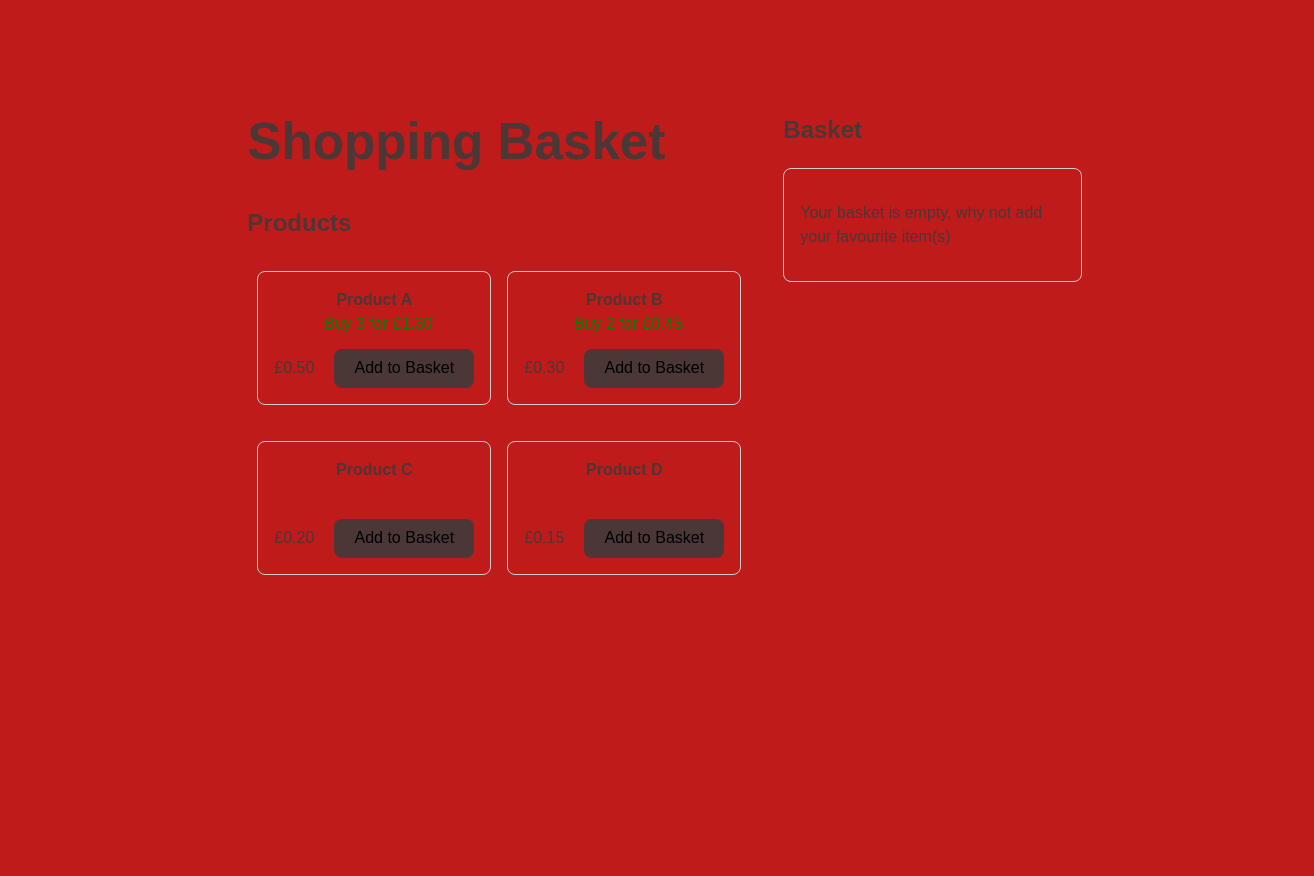
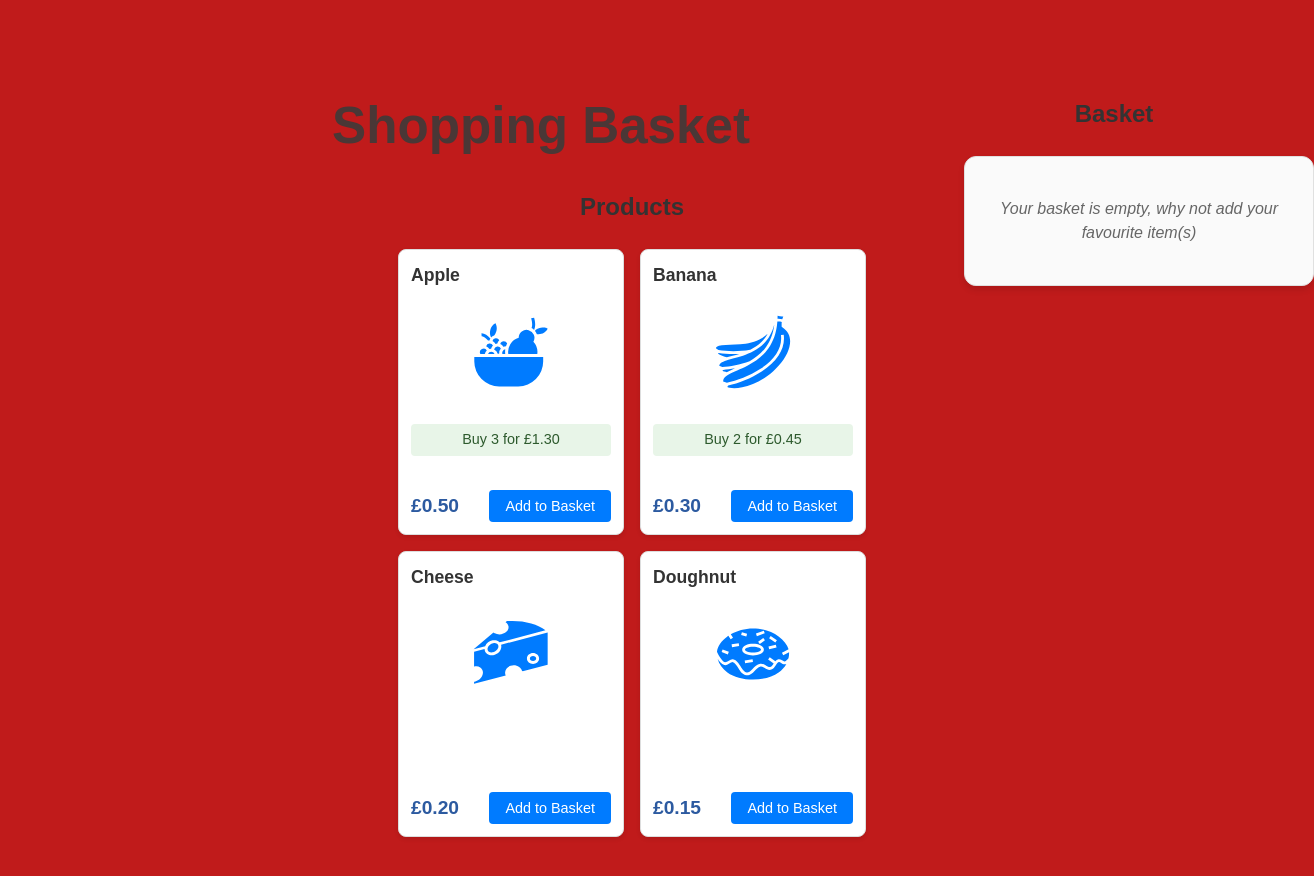
Before and after one commit to joliman89/Kata, a React (Vite) app: page / in a window 1280 px wide. Shown: the top 876 px of the page, 1314 px wide, since content can reach past the window. Before the commit the page ends 800 px from the top, so only its background shows below. Built offline with nearby package versions, Linux system fonts and the light colour scheme.

Commit message:
update styling

```diff
--- a/src/components/Checkout.tsx
+++ b/src/components/Checkout.tsx
@@ -21,6 +21,8 @@ const total = basket.reduce(
   0
 );
 
+
+
   return (
     <div className="checkout-card card">
       <h2>Basket</h2>
@@ -39,7 +41,7 @@ const total = basket.reduce(
               const promo = currentPromotions.find((p) => p.sku === item.product.sku && item.quantity >= p.groupSize
               );
               return (
-              <span key={item.product.sku} className="basket-item">
+              <span key={item.product.sku} className={`basket-item ${promo ? 'has-promotion' : ''}`}>
                 <RxCrossCircled onClick={() => removeFromBasket(item.product)}/>
                 <span className="basket-item-details">
                 {item.product.name} x {item.quantity} = £{(getItemTotal(item, currentPromotions) / 100).toFixed(2)}
--- a/src/components/ProductList.tsx
+++ b/src/components/ProductList.tsx
@@ -1,6 +1,24 @@
 import React from "react";
 import "../styles/common.css";
 import { type ProductListData, currentPromotions, MAX_PER_ROW } from "../config/constants";
+import { GiFruitBowl, GiBananaBunch, GiChocolateBar, GiDonut, GiCheeseWedge } from "react-icons/gi";
+
+const getProductIcon = (iconName: string) => {
+  const iconProps = { size: 80, className: "product-icon" };
+
+  switch (iconName) {
+    case "apple":
+      return <GiFruitBowl {...iconProps} />;
+    case "banana":
+      return <GiBananaBunch {...iconProps} />;
+    case "cheese":
+      return <GiCheeseWedge {...iconProps} />;
+    case "doughnut":
+      return <GiDonut {...iconProps} />;
+    default:
+      return <GiFruitBowl {...iconProps} />;
+  }
+};
 
 
 const ProductList: React.FC<ProductListData> = ({products, addToBasket }) => {
@@ -26,6 +44,9 @@ return (
                 <span>
                   <strong>{product.name}</strong>
                 </span>
+                <div className="product-icon-container">
+                  {getProductIcon(product.icon)}
+                </div>
                 {promo && (
                   <span className="promotion-info">
                     Buy {promo.groupSize} for £{(promo.discountPrice / 100).toFixed(2)}
--- a/src/config/constants.ts
+++ b/src/config/constants.ts
@@ -2,6 +2,7 @@ export type Product = {
   sku: string;
   name: string;
   unitPrice: number;
+  icon: string;
 };
 
 export type BasketItem = {
@@ -16,10 +17,10 @@ export type BasketList = {
 };
 
 export const currentProducts: Product[] = [
-  {sku: "A", name: "Product A", unitPrice: 50},
-  {sku: "B", name: "Product B", unitPrice: 30},
-  {sku: "C", name: "Product C", unitPrice: 20},
-  {sku: "D", name: "Product D", unitPrice: 15}
+  {sku: "A", name: "Apple", unitPrice: 50, icon: "apple"},
+  {sku: "B", name: "Banana", unitPrice: 30, icon: "banana"},
+  {sku: "C", name: "Cheese", unitPrice: 20, icon: "cheese"},
+  {sku: "D", name: "Doughnut", unitPrice: 15, icon: "doughnut"}
 ];
 
 export type ProductListData = {
--- a/src/styles/common.css
+++ b/src/styles/common.css
@@ -1,84 +1,240 @@
-.checkout-card {
-  margin-top: 32px;
-}
-
-.basket-container {
-  border: 1px solid #ccc;
-  border-radius: 8px;
-  padding: 16px;
-  min-width: 265px;
-  display: flex;
-  flex-direction: column;
-  align-items: left;
-}
-
-.subtotal {
-  padding-top: 10px;
-  font-weight: bold;
-  align-items: center;
-  display: flex;
-
-}
-
-.basket-item {
-  padding-top: 10px;
-}
-
-.basket-item-details {
-  display: inline;
-  padding-left: 10px;
-}
-
-.basket-promotion {
-  padding: 10px;
-  color: green;
-}
-
-.promotion-info {
-  margin-left: 8px;
-  color: green;
-}
-
-.basket-actions {
-  padding-top: 10px;
-  display: flex;
-  gap: 12px;
-}
+/* Common styles for the shopping application */
 
 .product-container {
   display: flex;
-  flex-direction: column;
-  gap: 16px;
+  flex-wrap: wrap;
+  gap: 1rem;
+  max-width: 800px;
+  margin: 0 auto;
+  justify-content: center;
 }
 
 .product-row {
   display: flex;
-  padding: 10px ;
-  gap: 16px;
+  gap: 1rem;
+  justify-content: center;
+  flex-wrap: wrap;
+  width: 100%;
 }
 
 .product-card {
-  border: 1px solid #ccc;
+  border: 1px solid #ddd;
   border-radius: 8px;
-  padding: 16px;
-  min-width: 200px;
+  padding: 0.75rem;
+  width: 200px;
+  height: 260px;
   display: flex;
   flex-direction: column;
-  align-items: center;
-  min-height: 100px;
-  position: relative;
+  gap: 0.25rem;
+  background: white;
+  box-shadow: 0 2px 4px rgba(0, 0, 0, 0.1);
+  transition: box-shadow 0.2s ease;
 }
 
-.product-price {
-margin-right: 20px;
+.product-icon-container {
+  display: flex;
+  justify-content: center;
+  align-items: center;
+  height: 120px;
+  margin-bottom: 0.5rem;
+}
+
+.product-icon {
+  color: #007bff;
+  transition: color 0.2s ease;
+}
+
+.product-card:hover .product-icon {
+  color: #0056b3;
+}
+
+.product-card:hover {
+  box-shadow: 0 4px 8px rgba(0, 0, 0, 0.15);
+}
+
+.product-card strong {
+  font-size: 1.1rem;
+  color: #333;
+}
+
+.promotion-info {
+  background: #e8f5e8;
+  color: #2d5a2d;
+  padding: 0.3rem 0.5rem;
+  border-radius: 4px;
+  font-size: 0.9rem;
+  font-weight: 500;
+  text-align: center;
 }
 
 .product-price-container {
   display: flex;
-  width: 100%;
-  justify-content: flex-end;
-  align-items:  center;
-  position: absolute;
-  bottom: 16px;
-  right: 16px;
+  justify-content: space-between;
+  align-items: center;
+  margin-top: auto;
 }
+
+.product-price {
+  font-size: 1.2rem;
+  font-weight: bold;
+  color: #2c5aa0;
+}
+
+.product-card button {
+  background: #007bff;
+  color: white;
+  border: none;
+  padding: 0.5rem 1rem;
+  border-radius: 4px;
+  cursor: pointer;
+  font-size: 0.9rem;
+  transition: background-color 0.2s ease;
+}
+
+.product-card button:hover {
+  background: #0056b3;
+}
+
+.product-card button:active {
+  transform: translateY(1px);
+}
+
+h2 {
+  color: #333;
+  margin-bottom: 1.5rem;
+  text-align: center;
+}
+
+.checkout-card {
+  margin-top: 2rem;
+  max-width: 400px;
+  margin-left: auto;
+  margin-right: auto;
+}
+
+.basket-container {
+  border: 1px solid #e0e0e0;
+  border-radius: 12px;
+  padding: 1.5rem;
+  min-width: 300px;
+  display: flex;
+  flex-direction: column;
+  background: #fafafa;
+  box-shadow: 0 4px 6px rgba(0, 0, 0, 0.1);
+}
+
+.basket-container p {
+  text-align: center;
+  color: #666;
+  font-style: italic;
+  margin: 1rem 0;
+}
+
+.subtotal {
+  padding: 0.75rem;
+  font-weight: bold;
+  font-size: 1.1rem;
+  background: #f0f8ff;
+  border-radius: 4px;
+  border-left: 4px solid #007bff;
+  color: #2c5aa0;
+  display: flex;
+  align-items: center;
+  gap: 0.5rem;
+}
+
+.basket-item {
+  padding: 0.75rem;
+  border-bottom: 1px solid #e0e0e0;
+  display: flex;
+  align-items: center;
+  gap: 0.5rem;
+  transition: background-color 0.2s ease;
+  background: #f0f8ff;
+  border-left: 4px solid #007bff;
+  border-radius: 4px;
+}
+
+.basket-item.has-promotion {
+  background: #e8f5e8;
+  border-left: 4px solid #28a745;
+  border-radius: 4px;
+}
+
+.basket-item:last-of-type {
+  border-bottom: none;
+}
+
+.basket-item svg {
+  color: #dc3545;
+  cursor: pointer;
+  transition: color 0.2s ease;
+}
+
+.basket-item svg:hover {
+  color: #c82333;
+}
+
+.basket-item-details {
+  flex: 1;
+  font-size: 0.95rem;
+  color: #2c5aa0;
+}
+
+.basket-item.has-promotion .basket-item-details {
+  color: #155724;
+}
+
+.basket-promotion {
+  color: #28a745;
+  font-size: 1.1rem;
+}
+
+.basket-item.has-promotion .basket-promotion {
+  color: #155724;
+  background: #d4edda;
+  border-radius: 50%;
+  padding: 0.25rem;
+  display: flex;
+  align-items: center;
+  justify-content: center;
+}
+
+.basket-actions {
+  margin-top: 1.5rem;
+  display: flex;
+  gap: 0.75rem;
+  justify-content: center;
+}
+
+.basket-actions button {
+  background: #007bff;
+  color: white;
+  border: none;
+  padding: 0.75rem 1.5rem;
+  border-radius: 8px;
+  cursor: pointer;
+  font-size: 0.95rem;
+  font-weight: 500;
+  transition: all 0.2s ease;
+  min-width: 120px;
+}
+
+.basket-actions button:hover {
+  background: #0056b3;
+  transform: translateY(-1px);
+  box-shadow: 0 4px 8px rgba(0, 123, 255, 0.3);
+}
+
+.basket-actions button:active {
+  transform: translateY(0);
+}
+
+.basket-actions button:first-child {
+  background: #dc3545;
+}
+
+.basket-actions button:first-child:hover {
+  background: #c82333;
+  box-shadow: 0 4px 8px rgba(220, 53, 69, 0.3);
+}
```
